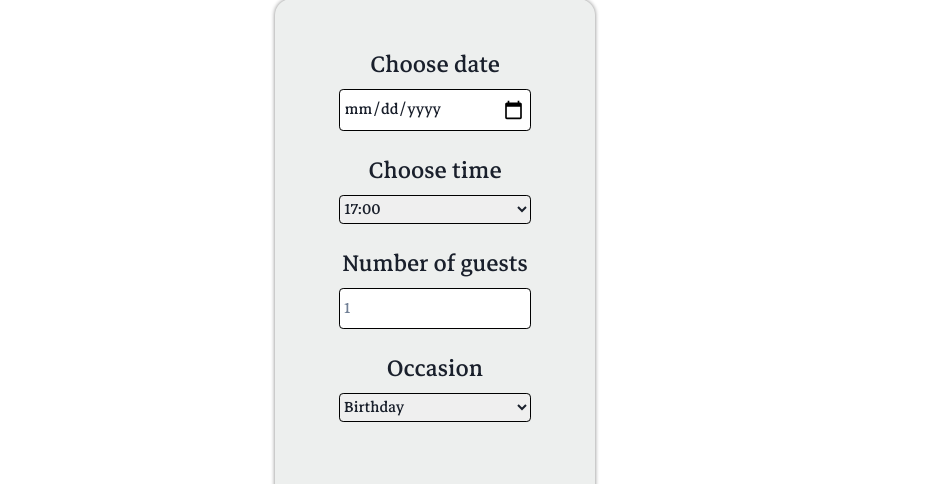
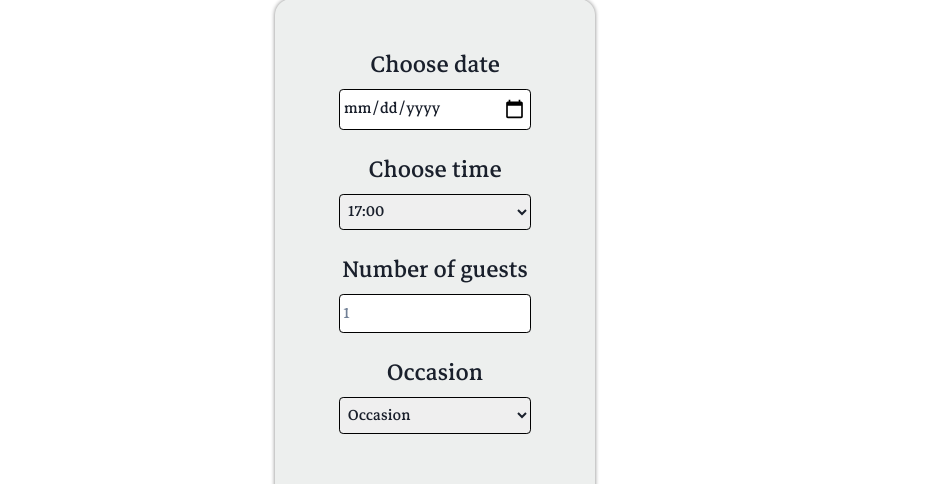
Before and after one commit to jintonick/new-lemon, a React (Create React App) app: page /booking in a window 1280 px wide. Shown: the part 301-785 px from the top of the page, without its empty margins (205-1142 px from the left). Built offline with nearby package versions, Linux system fonts and the light colour scheme.

Commit message:
state added in form

```diff
--- a/src/Components/AditionalCss/form.css
+++ b/src/Components/AditionalCss/form.css
@@ -22,7 +22,7 @@
 
 .form input {
     border: 1px solid black;
-    padding: 2%;
+    padding: 1.5%;
     border-radius: 0.2em;
     font-size: 1.3em;
 }
@@ -30,6 +30,7 @@
 .form select{
     border: 1px solid black;
     border-radius: 0.2em;
+    padding: 2%;
     font-size: 1.3em;
 }
 
--- a/src/Components/BookingForm.js
+++ b/src/Components/BookingForm.js
@@ -1,30 +1,68 @@
 import { Button } from "@chakra-ui/react";
 import React from "react";
 import "./AditionalCss/form.css"
+import { useState } from "react";
 
 const BookingForm = () => {
+
+    const [date, setDate] = useState("");
+    const [time, setTime] = useState("");
+    const [guest, setGuest] = useState("");
+    const [event, setEvent] = useState("occasion");
+
+    const clearFrom = () => {
+        setDate("");
+        setTime("");
+        setGuest("");
+        setEvent("occasion");
+    };
+
+    const handleSumbit = (e) => {
+        e.perventDefault();
+        alert("Tabel reserved!");
+        clearFrom();
+    };
+
     return (
         <div className="formdiv">
-            <form className="form">
+            <form className="form" onSubmit={handleSumbit}>
                 <label htmlFor="res-date">Choose date</label>
-                    <input type="date" id="res-date" />
+                    <input
+                        type="date"
+                        id="res-date"
+                        value={date}
+                        onChange={(e) => {
+                            setDate(e.target.value)
+                        }}/>
                 <label htmlFor="res-time">Choose time</label>
-                <select id="res-time ">
-                    <option>17:00</option>
-                    <option>18:00</option>
-                    <option>19:00</option>
-                    <option>20:00</option>
-                    <option>21:00</option>
-                    <option>22:00</option>
+                <select id="res-time " value={time} onChange={e => setTime(e.target.value)}>
+                    <option value="17">17:00</option>
+                    <option value="18">18:00</option>
+                    <option value="19">19:00</option>
+                    <option value="20">20:00</option>
+                    <option value="21">21:00</option>
+                    <option value="22">22:00</option>
                  </select>
                 <label htmlFor="guests">Number of guests</label>
-                    <input type="number" placeholder={1} min={1} max={10} id="guests" />
+                    <input
+                        type="number"
+                        placeholder={1}
+                        min={1}
+                        max={10}
+                        id="guests"
+                        value={guest}
+                        onChange={(e) => {
+                            setGuest(e.target.value)
+                        }}/>
                 <label htmlFor="occasion">Occasion</label>
-                <select id="occasion">
-                    <option>Birthday</option>
-                    <option>Anniversary</option>
+                <select id="occasion" value={event} onChange={e => setEvent(e.target.value)}>
+                    <option value="occasion">Occasion</option>
+                    <option value="birthday">Birthday</option>
+                    <option value="anniversary">Anniversary</option>
                 </select>
-                <button type="submit" defaultValue="Make Your reservation" >Submit</button>
+                <button type="submit">
+                    Submit
+                </button>
             </form>
         </div>
     )
```
